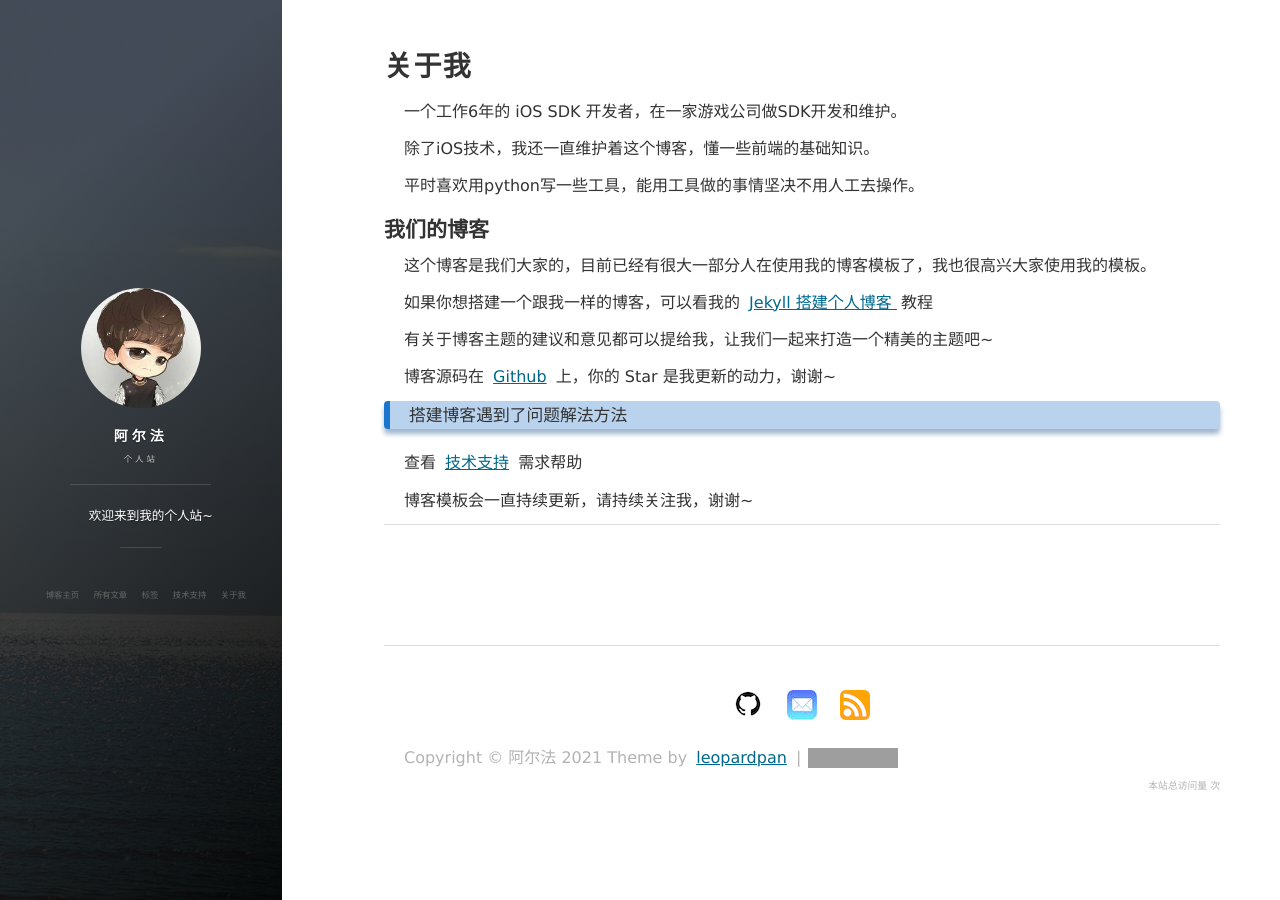
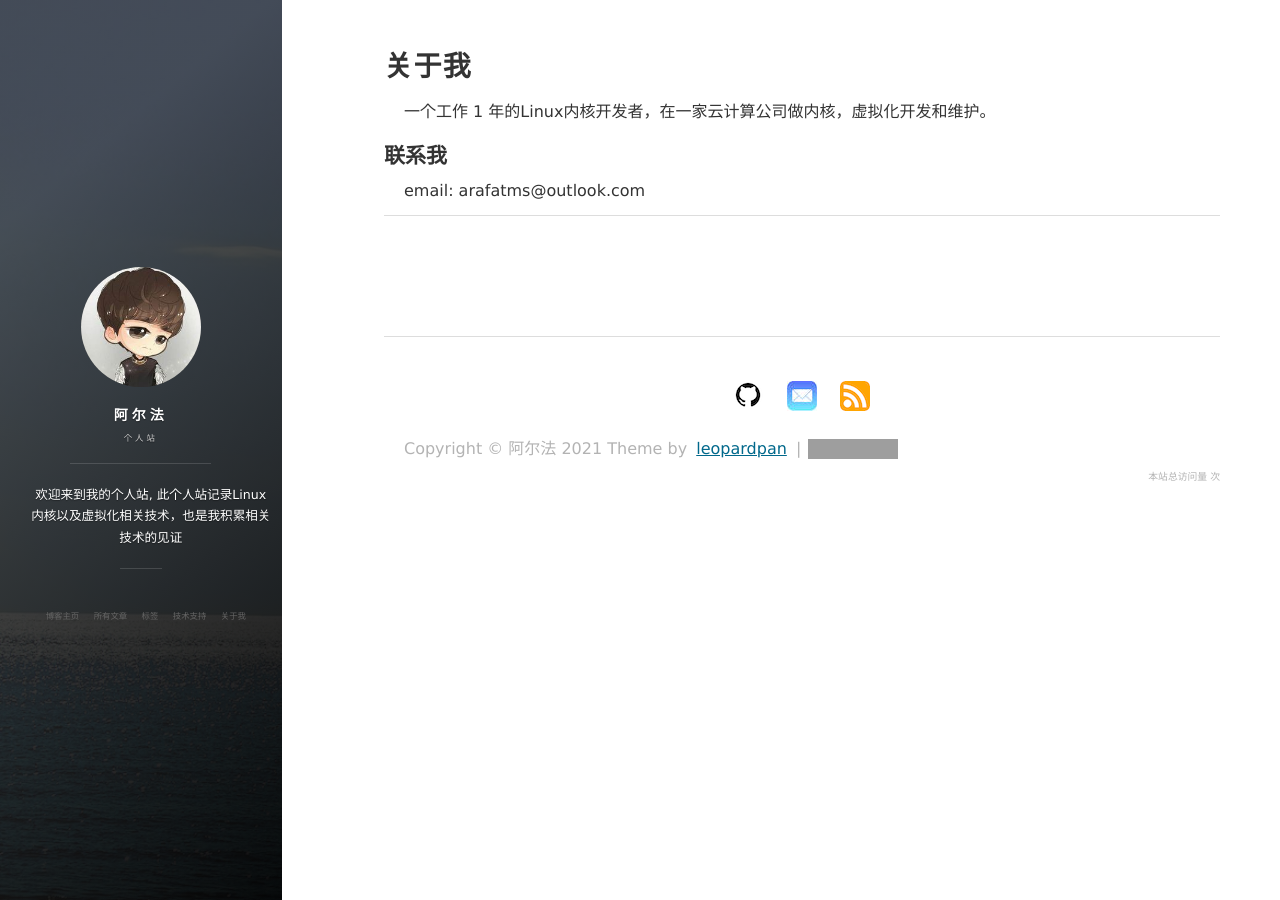
Before and after one commit to arafatms/arafatms.github.io, a Jekyll site: the page built from about.md, in a window 1280 px wide. Built offline with Jekyll 4.4.1, drawn with Linux system fonts in a browser that asks for light colours; nearby versions of some CDN libraries; comment, search, counter and statistics services are not loaded; grey boxes are pictures that could not be loaded.

Commit message:
About: Adjust my basic informations
Signed-off-by: aierpatijiang <aierpatijiang1@kingsoft.com>

```diff
--- a/_config.yml
+++ b/_config.yml
@@ -1,7 +1,7 @@
 # Basic
 title: 阿尔法
 subtitle: 个人站
-description: 欢迎来到我的个人站~
+description: 欢迎来到我的个人站, 此个人站记录Linux内核以及虚拟化相关技术，也是我积累相关技术的见证
 # 头像里面的标题
 avatarTitle: arafatms
 # 头像里面的描述
--- a/about.md
+++ b/about.md
@@ -3,30 +3,10 @@ layout: page
 title: 关于我
 ---
 
-一个工作6年的 iOS SDK 开发者，在一家游戏公司做SDK开发和维护。
+一个工作 1 年的Linux内核开发者，在一家云计算公司做内核，虚拟化开发和维护。
 
-除了iOS技术，我还一直维护着这个博客，懂一些前端的基础知识。
+<h2> 联系我 </h2>
 
-平时喜欢用python写一些工具，能用工具做的事情坚决不用人工去操作。
-
-<h2> 我们的博客 </h2>
-
-这个博客是我们大家的，目前已经有很大一部分人在使用我的博客模板了，我也很高兴大家使用我的模板。
-
-如果你想搭建一个跟我一样的博客，可以看我的
-<a href="/2016/10/jekyll_tutorials1/"> Jekyll 搭建个人博客 </a>
-教程
-
-
-有关于博客主题的建议和意见都可以提给我，让我们一起来打造一个精美的主题吧~
-
-博客源码在 <a target="_blank" href='https://github.com/leopardpan/leopardpan.github.io/'>Github</a> 上，你的 Star 是我更新的动力，谢谢~
-
-
-<h3> 搭建博客遇到了问题解法方法 </h3>
-
-查看 [技术支持](https://leopardpan.cn/support/) 需求帮助
-
-博客模板会一直持续更新，请持续关注我，谢谢~
+email: arafatms@outlook.com
 
 {% include comments.html %}
```
